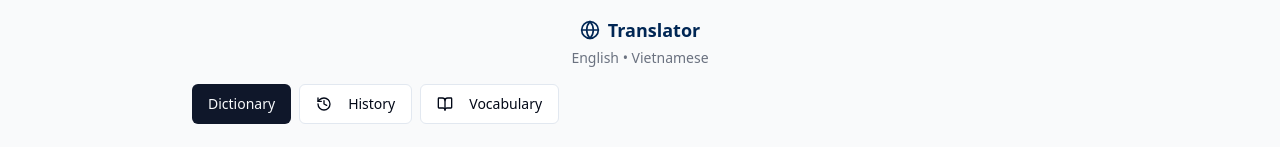
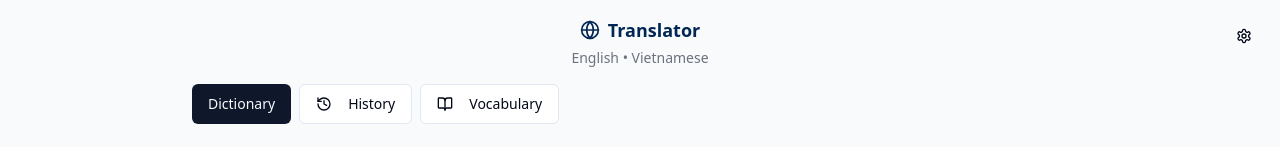
Before and after one commit to hoangtuansu/french-phrase-trio-lingo, a React (Vite) app: page / in a window 1280 px wide. Shown: the top 147 px of the page. Built offline with nearby package versions, Linux system fonts and the light colour scheme; no server answers; the database is empty.

Commit message:
Move settings button
Move the settings button to the top right corner of the page.

```diff
--- a/src/components/Header.tsx
+++ b/src/components/Header.tsx
@@ -1,29 +1,38 @@
 
 import React from 'react';
-import { Globe } from "lucide-react";
+import { Globe, Settings } from "lucide-react";
 import {
   Collapsible,
   CollapsibleContent,
   CollapsibleTrigger,
 } from "@/components/ui/collapsible";
 import { Language } from '../types/language';
+import VocabularySettings from './VocabularySettings';
 
 interface HeaderProps {
   isTitleCollapsed: boolean;
   setIsTitleCollapsed: (collapsed: boolean) => void;
   selectedLanguages: Language[];
+  sourceLanguage: Language;
+  targetLanguage: Language;
+  onSourceLanguageChange: (language: Language) => void;
+  onTargetLanguageChange: (language: Language) => void;
 }
 
 const Header: React.FC<HeaderProps> = ({
   isTitleCollapsed,
   setIsTitleCollapsed,
-  selectedLanguages
+  selectedLanguages,
+  sourceLanguage,
+  targetLanguage,
+  onSourceLanguageChange,
+  onTargetLanguageChange
 }) => {
   return (
+    <div className="relative mb-4">
       <Collapsible
         open={!isTitleCollapsed}
         onOpenChange={(isOpen) => setIsTitleCollapsed(!isOpen)}
-      className="mb-4"
       >
         <CollapsibleTrigger className="w-full flex items-center justify-center cursor-pointer">
           <div className="flex items-center">
@@ -41,6 +50,17 @@ const Header: React.FC<HeaderProps> = ({
           </p>
         </CollapsibleContent>
       </Collapsible>
+
+      {/* Settings button positioned absolutely in the top right */}
+      <div className="absolute top-0 right-0">
+        <VocabularySettings
+          sourceLanguage={sourceLanguage}
+          targetLanguage={targetLanguage}
+          onSourceLanguageChange={onSourceLanguageChange}
+          onTargetLanguageChange={onTargetLanguageChange}
+        />
+      </div>
+    </div>
   );
 };
 
--- a/src/components/VocabularySettings.tsx
+++ b/src/components/VocabularySettings.tsx
@@ -28,7 +28,7 @@ const VocabularySettings: React.FC<VocabularySettingsProps> = ({
   return (
     <Dialog>
       <DialogTrigger asChild>
-        <Button variant="ghost" size="icon" className="ml-auto">
+        <Button variant="ghost" size="icon">
           <Settings className="h-5 w-5" />
           <span className="sr-only">Vocabulary Settings</span>
         </Button>
--- a/src/pages/Index.tsx
+++ b/src/pages/Index.tsx
@@ -5,7 +5,6 @@ import Navigation from '../components/Navigation';
 import HistoryView from '../components/HistoryView';
 import VocabularyInput from '../components/VocabularyInput';
 import VocabularyView from '../components/VocabularyView';
-import VocabularySettings from '../components/VocabularySettings';
 import Header from '../components/Header';
 import { useTranslator } from '../hooks/useTranslator';
 
@@ -45,6 +44,10 @@ const Index = () => {
           isTitleCollapsed={isTitleCollapsed}
           setIsTitleCollapsed={setIsTitleCollapsed}
           selectedLanguages={selectedLanguages}
+          sourceLanguage={sourceLanguage}
+          targetLanguage={targetLanguage}
+          onSourceLanguageChange={setSourceLanguage}
+          onTargetLanguageChange={setTargetLanguage}
         />
 
         <div className="max-w-4xl mx-auto">
@@ -77,12 +80,6 @@ const Index = () => {
             <div className="space-y-8">
               <div className="flex items-center justify-between">
                 <h2 className="text-lg font-medium">Vocabulary</h2>
-                <VocabularySettings
-                  sourceLanguage={sourceLanguage}
-                  targetLanguage={targetLanguage}
-                  onSourceLanguageChange={setSourceLanguage}
-                  onTargetLanguageChange={setTargetLanguage}
-                />
               </div>
               <VocabularyInput
                 onAddVocabulary={handleAddVocabulary}
```
Lines whose indentation alone changed are shown as unchanged.
